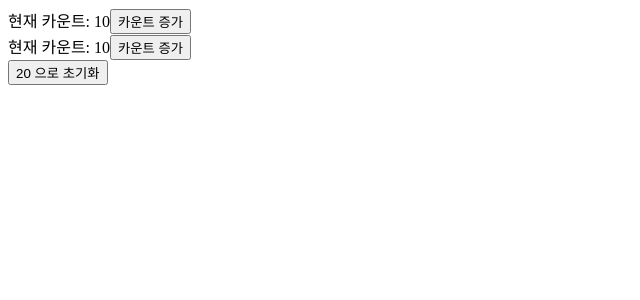
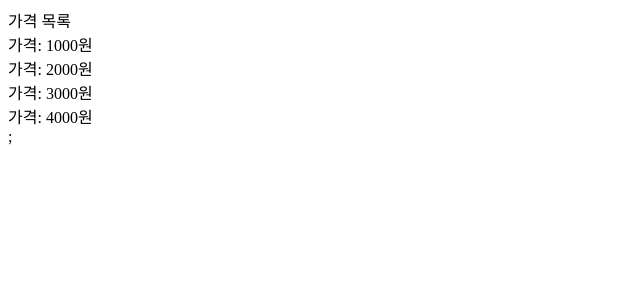
Before and after one commit to YunKukPark/Do-it-React-2021, a React (Create React App) app in the folder do-it-example/: page / in a window 1280 px wide. Shown: the top 300 px of the page, without its empty margins (0-640 px from the left). Built offline with nearby package versions, Linux system fonts and the light colour scheme.

Commit message:
📝 3-8 Array Component

```diff
--- /dev/null
+++ b/do-it-example/src/03/ListExample.jsx
@@ -0,0 +1,16 @@
+import React, { Component } from 'react';
+
+class ListExample extends Component {
+  render() {
+    const priceList = [1000, 2000, 3000, 4000];
+    const prices = priceList.map((price, index) => <div key={index}>가격: {price}원</div>);
+    return (
+      <div>
+        <label>가격 목록</label>
+        {prices};
+      </div>
+    );
+  }
+}
+
+export default ListExample;
--- a/do-it-example/src/App.jsx
+++ b/do-it-example/src/App.jsx
@@ -1,6 +1,5 @@
 import React, { Component } from 'react';
-import Counter from './03/Counter';
-import NewCounter from './03/NewCounter';
+import ListExample from './03/ListExample';
 
 class App extends Component {
   constructor(props) {
@@ -18,9 +17,7 @@ class App extends Component {
   render() {
     return (
       <div className="App">
-        <Counter count={this.state.count} />
-        <NewCounter count={this.state.count} />
-        <button onClick={this.resetCount}>{this.state.count + 10} 으로 초기화</button>
+        <ListExample />
       </div>
     );
   }
```
Also changed, not shown: do-it-example/src/03/SFCTodaysPlanApp.jsx (added, +13 -0 lines), do-it-example/src/03/TodaysPlanApp.jsx (added, +15 -0 lines).
